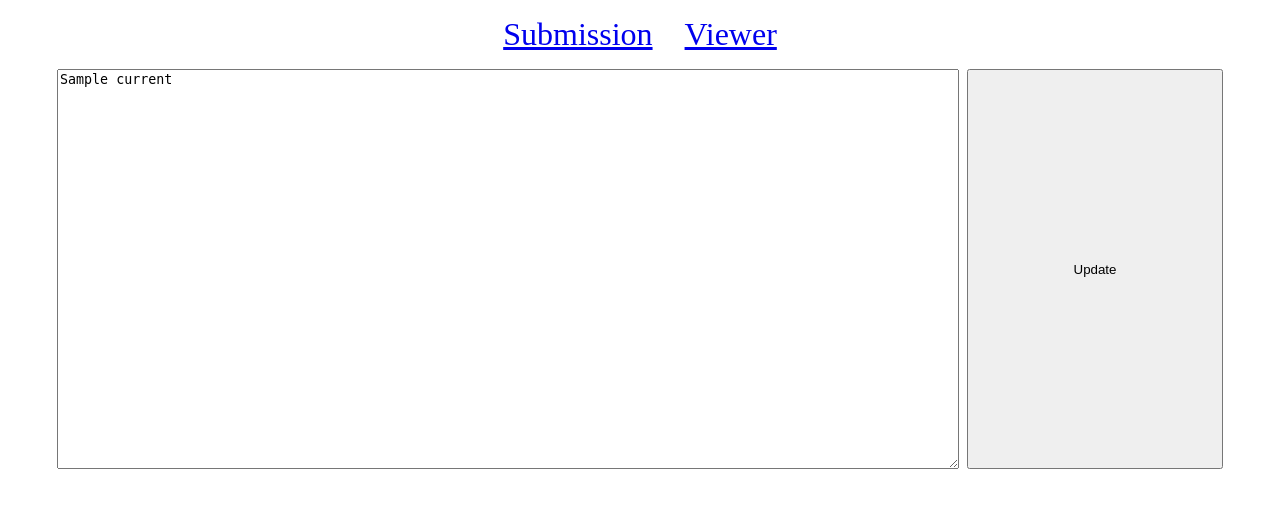
After one commit to nafiz1001/diary, a FastAPI app: template templates/update.html in a window 1280 px wide. The commit adds this page. Shown: the top 508 px of the page. Run offline with FastAPI, Linux system fonts and the light colour scheme; the template is opened without the code that fills it: most values are stand-ins (such as "Sample title", 1, 10 or a date in 2020).

Commit message:
add update feature

```diff
--- a/main.py
+++ b/main.py
@@ -4,12 +4,13 @@ import sqlite3
 from contextlib import asynccontextmanager
 from datetime import datetime, timezone
 from threading import RLock
-from typing import TypedDict
+from typing import Any, TypedDict
 from zoneinfo import ZoneInfo
 
 import uvicorn
 from fastapi import FastAPI, Request, Response, Form, Depends, status
 from fastapi.responses import HTMLResponse, RedirectResponse
+from fastapi.staticfiles import StaticFiles
 from fastapi.templating import Jinja2Templates
 
 DB_NAME = "sqlite.db"
@@ -92,6 +93,58 @@ async def add_entry(
     return RedirectResponse(url="/", status_code=status.HTTP_303_SEE_OTHER)
 
 
+def get_diary_entry(entry_id: int, db: sqlite3.Connection) -> Any:
+    cursor = db.cursor()
+    cursor.execute(
+        "SELECT id, entry_text, created_at FROM diary_entries WHERE id = ?", (entry_id,)
+    )
+    return cursor.fetchone()
+
+
+@app.get("/update/{entry_id}", response_class=HTMLResponse)
+async def view_entry(
+    entry_id: int, request: Request, db: sqlite3.Connection = Depends(get_db)
+):
+    result = get_diary_entry(entry_id, db)
+
+    if result is None:
+        return Response(status_code=status.HTTP_404_NOT_FOUND)
+
+    return templates.TemplateResponse(
+        request=request,
+        name="update.html",
+        context=dict(
+            {"id": entry_id, "current": result["entry_text"], "updated": False}
+        ),
+    )
+
+
+@app.post("/update/{entry_id}")
+async def update_entry(
+    entry_id: int,
+    request: Request,
+    update: str = Form(...),
+    db: sqlite3.Connection = Depends(get_db),
+):
+    db.execute(
+        "UPDATE diary_entries SET entry_text = ? WHERE id = ?",
+        (update, entry_id),
+    )
+    db.commit()
+
+    result = get_diary_entry(entry_id, db)
+    if result is None:
+        return Response(status_code=status.HTTP_400_BAD_REQUEST)
+
+    return templates.TemplateResponse(
+        request=request,
+        name="update.html",
+        context=dict(
+            {"id": entry_id, "current": result["entry_text"], "updated": True}
+        ),
+    )
+
+
 @app.get("/viewer", response_class=HTMLResponse)
 async def viewer(
     request: Request,
@@ -103,17 +156,14 @@ async def viewer(
 
     # Fetch entries
     cursor.execute(
-        "SELECT entry_text, created_at FROM diary_entries ORDER BY created_at DESC LIMIT ? OFFSET ?",
+        "SELECT id, entry_text, created_at FROM diary_entries ORDER BY created_at DESC LIMIT ? OFFSET ?",
         (limit, offset),
     )
     rows = cursor.fetchall()
 
     Entry = TypedDict(
         "Entry",
-        {
-            "datetime": datetime,
-            "note": str,
-        },
+        {"datetime": datetime, "note": str, "id": int},
     )
     entries: list[Entry] = []
     for row in rows:
@@ -125,7 +175,7 @@ async def viewer(
         except ValueError:
             dt = datetime.now()
 
-        entries.append({"datetime": dt, "note": row["entry_text"]})
+        entries.append({"datetime": dt, "note": row["entry_text"], "id": row["id"]})
 
     # Fetch total count
     cursor.execute("SELECT COUNT(*) FROM diary_entries")
@@ -161,27 +211,7 @@ async def viewer(
     )
 
 
-@app.get("/style.css")
-async def style(request: Request):
-    if not os.path.exists("style.css"):
-        return Response(status_code=status.HTTP_404_NOT_FOUND)
-
-    with open("style.css", "rb") as f:
-        content = f.read()
-
-    etag = generate_etag(content)
-
-    if request.headers.get("if-none-match") == etag:
-        return Response(status_code=status.HTTP_304_NOT_MODIFIED)
-
-    headers = {
-        "Cache-Control": "max-age=3600, must-revalidate",
-        "ETag": etag,
-    }
-    return Response(
-        content=content, media_type="text/css; charset=utf-8", headers=headers
-    )
-
+app.mount("/static", StaticFiles(directory="static"), name="static")
 
 if __name__ == "__main__":
     uvicorn.run("main:app", reload=True)
--- a/templates/base.html
+++ b/templates/base.html
@@ -5,7 +5,7 @@
   <meta charset="UTF-8">
   <meta name="viewport" content="width=device-width, initial-scale=1.0">
   <title>{% block title %}{% endblock %}</title>
-  <link href="style.css" rel="stylesheet" />
+  <link href="/static/style.css" rel="stylesheet" />
 </head>
 
 <body>
--- /dev/null
+++ b/templates/update.html
@@ -0,0 +1,11 @@
+{% extends "base.html" %}
+
+{% block title %}Diary | Update {{id}}{% endblock %}
+
+{% block content %}
+{% if updated %}<div>Updated Successfully!</div>{% endif %}
+<form id="submission-form" method="post" action="/update/{{id}}">
+  <textarea name="update">{{ current }}</textarea>
+  <button type="submit">Update</button>
+</form>
+{% endblock %}
--- a/templates/viewer.html
+++ b/templates/viewer.html
@@ -62,6 +62,7 @@
     <tr>
       <th scope="col">Time</th>
       <th scope="col">Note</th>
+      <th scope="col">Actions</th>
     </tr>
   </thead>
   <tbody>
@@ -69,6 +70,9 @@
     <tr>
       <td>{{ entry.datetime.strftime("%Y-%m-%d (%a) %H:%M:%S") }}</td>
       <td>{{ entry.note }}</td>
+      <td>
+        <a href="/update/{{entry.id}}">Update</a>
+      </td>
     </tr>
     {% endfor %}
   </tbody>
```
Also changed, not shown: static/style.css (renamed from style.css).
